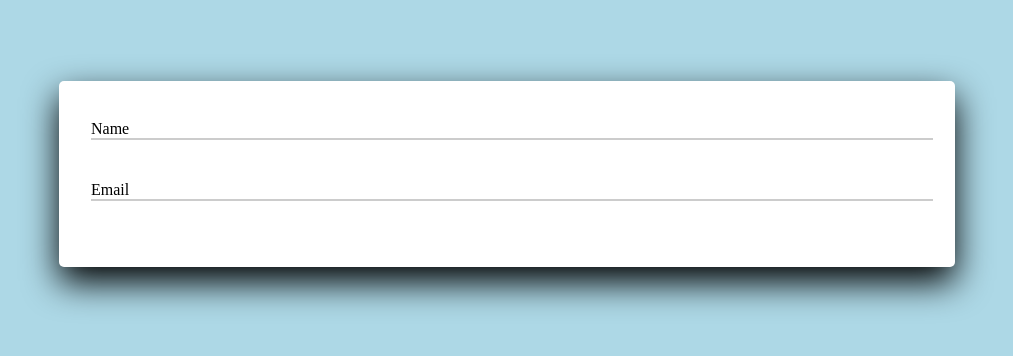
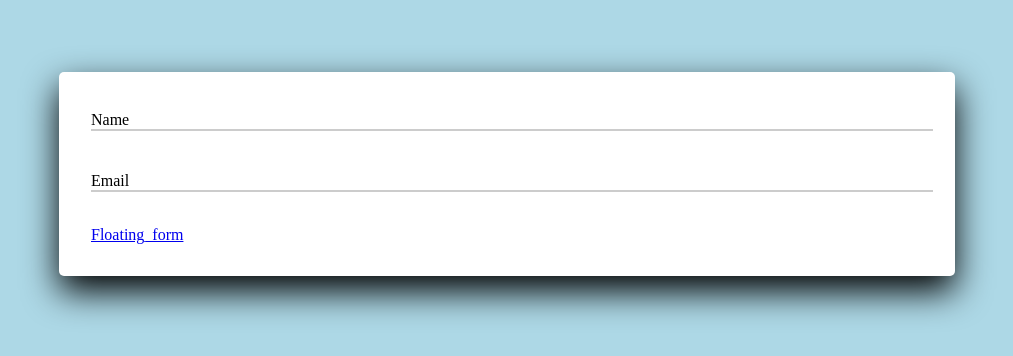
Before and after one commit to Chethan814/forms, a plain HTML site: page index.html in a window 1280 px wide. Shown: the part 226-582 px from the top of the page, without its empty margins (133-1146 px from the left). Drawn offline with Linux system fonts and the light colour scheme.

Commit message:
Update index.html
testing multi

```diff
--- a/index.html
+++ b/index.html
@@ -23,6 +23,7 @@
                 <label for="email" class="form-label">Email</label>
             </div>
         </form>
+        <a href="index.html">Floating_form</a>
     </div>
 </body>
 
```
